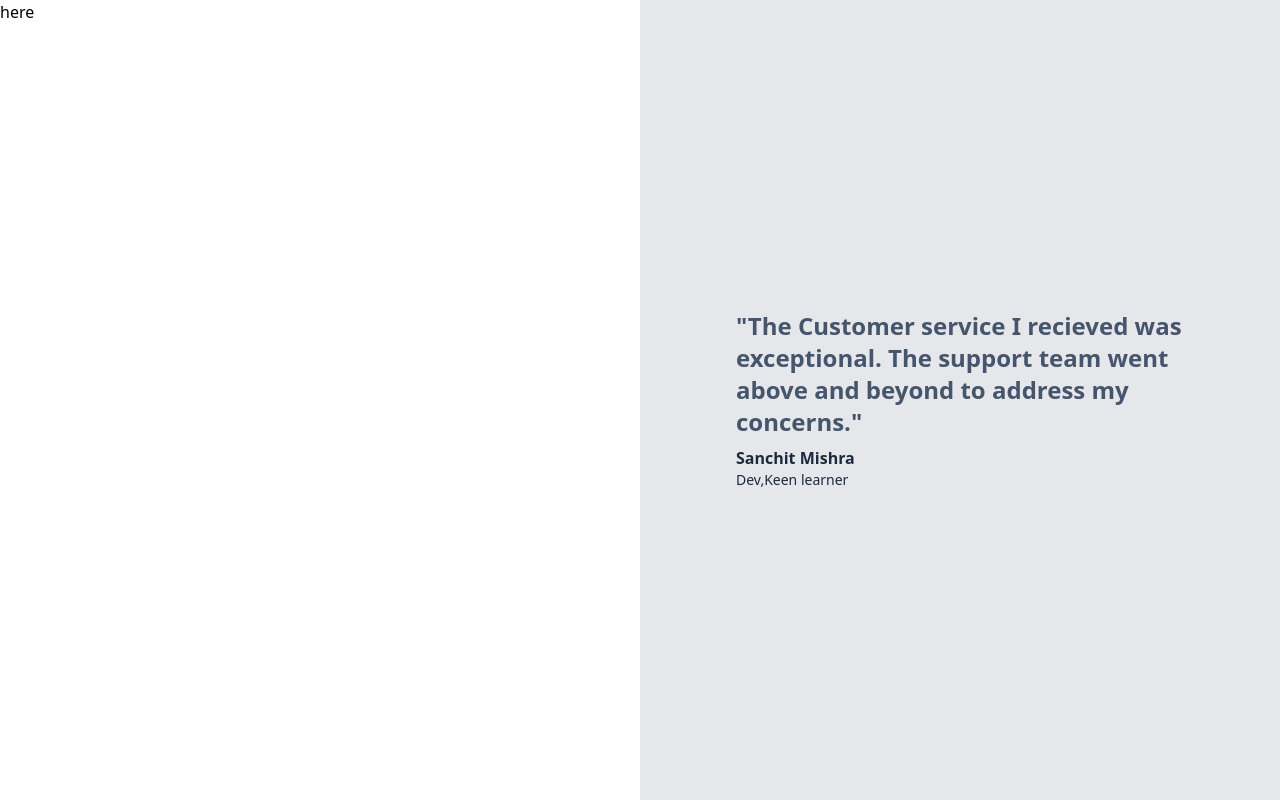
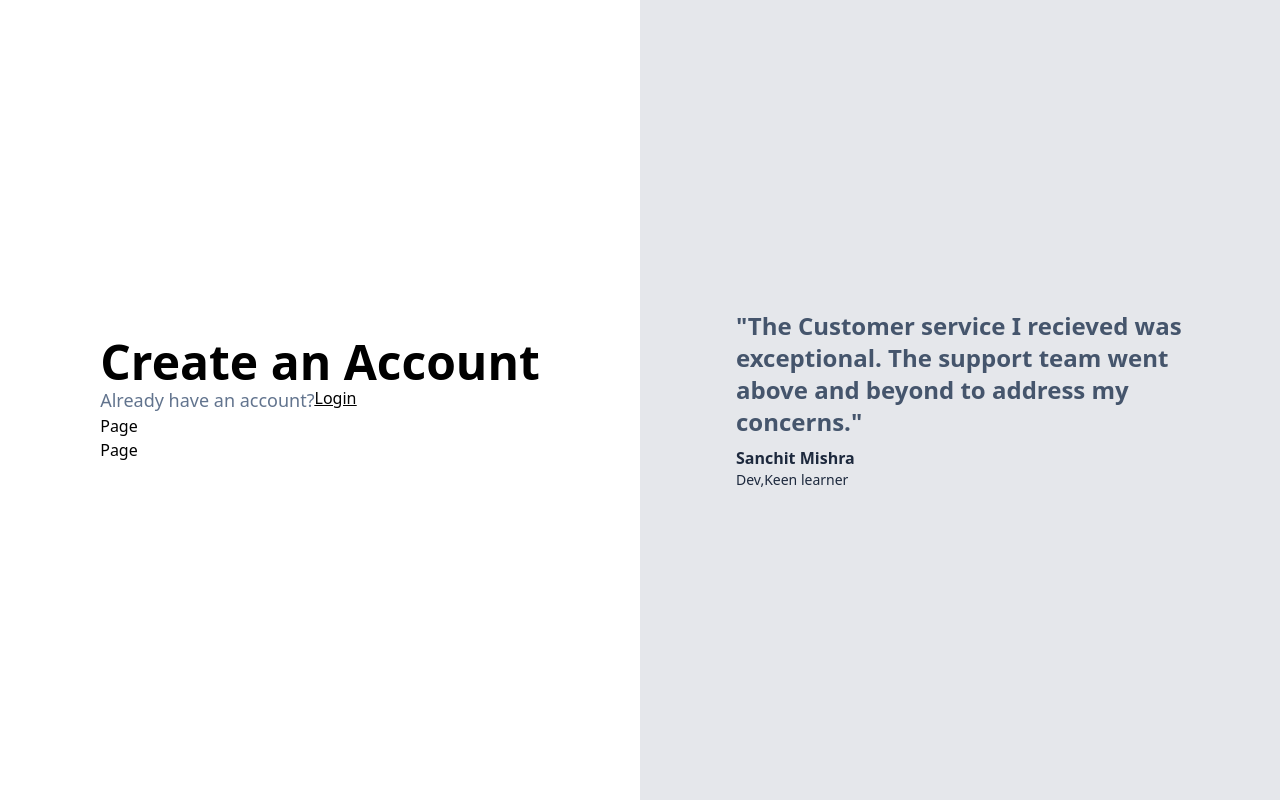
Before and after one commit to ImSanc/medium_clone, a React (Vite) app in the folder frontend/: page /signup in a window 1280 px wide. Built offline with nearby package versions, Linux system fonts and the light colour scheme.

Commit message:
medium frontend quote

```diff
--- a/frontend/src/components/Auth.tsx
+++ b/frontend/src/components/Auth.tsx
@@ -0,0 +1,36 @@
+import { Link } from "react-router-dom";
+
+
+export const Auth = ( {type} : { type : "signin" | "signup"}) => {
+
+    const isSignUp = (type === "signup");
+
+    return <div className="h-screen flex justify-center flex-col">
+                <div className=" flex justify-center ">
+                    <div className=" flex-col">
+                        <div className=" font-extrabold text-5xl">
+                        { isSignUp ? "Create an Account"  : "Log in"  }
+                        </div>
+
+                            {
+                                isSignUp && <div className=" flex flex-row text-center">
+                                    <div className=" font-thin text-lg text-center text-slate-500">
+                                        Already have an account?
+                                    </div>
+                                    <div className=" underline">
+                                        <Link to={"/signin"}> Login</Link>
+                                    </div>
+                                </div>
+                            }
+
+                        <div>
+                            Page
+                        </div>
+                        <div>
+                            Page
+                        </div>
+
+                    </div>
+                </div>
+            </div>
+}
--- a/frontend/src/pages/Signup.tsx
+++ b/frontend/src/pages/Signup.tsx
@@ -1,8 +1,11 @@
+import { Auth } from "../components/Auth"
 import { Quote } from "../components/Quote"
 
 export const Signup = () =>{
     return <div className="  grid grid-cols-2">
-        <div>here</div>
+        <div>
+            <Auth type= "signup" ></Auth>
+        </div>
         <div className=" invisible md:visible">
             <Quote ></Quote>
         </div>
```
Also changed, not shown: frontend/src/components/InputComp.tsx (added).
